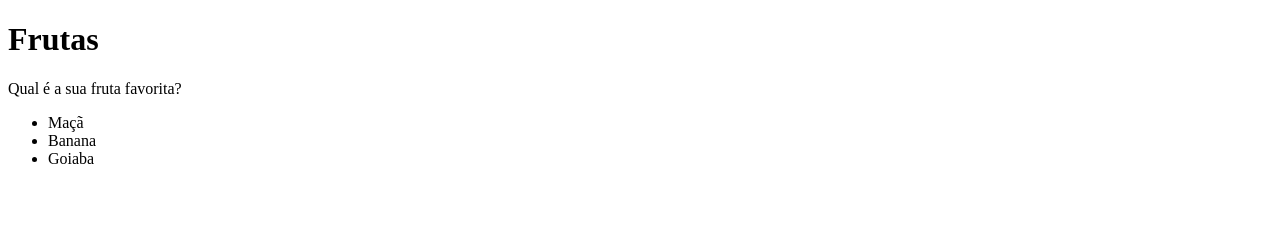
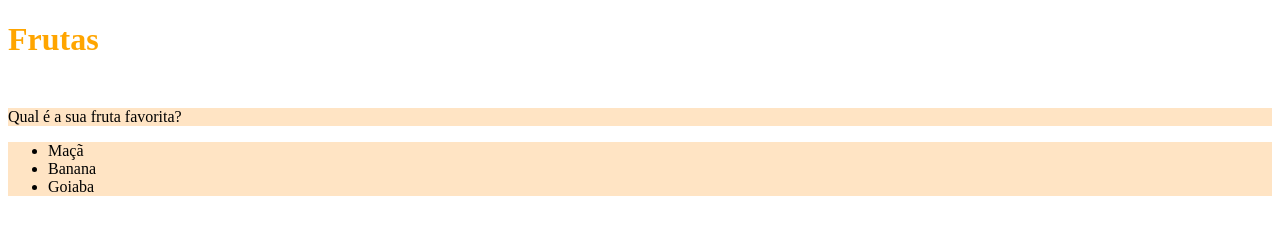
Before and after one commit to ribeiro-henrique/trybe-excercicios, a plain HTML site: page fundamentos/secao-02-introducao-a-html-e-css/dia-02-html-e-css-primeiros-passos-em-css/index.html in a window 1280 px wide. Drawn offline with Linux system fonts and the light colour scheme.

Commit message:
colorizei index

```diff
--- a/fundamentos/secao-02-introducao-a-html-e-css/dia-02-html-e-css-primeiros-passos-em-css/index.html
+++ b/fundamentos/secao-02-introducao-a-html-e-css/dia-02-html-e-css-primeiros-passos-em-css/index.html
@@ -3,12 +3,25 @@
   <head>
     <meta charset="UTF-8">
     <title>HTML</title>
-    <style></style>
+    <style>
+       h1 {
+        height: 65px; color: orange;
+       }
+
+       ul {
+        background-color: aquamarine;
+       }
+
+       #backgroud-changes {
+        background-color: bisque;
+       }
+
+    </style>
   </head>
   <body>
     <h1>Frutas</h1>
-    <p>Qual é a sua fruta favorita?</p>
-    <ul>
+    <p id="backgroud-changes">Qual é a sua fruta favorita?</p>
+    <ul id="backgroud-changes">
       <li>Maçã</li>
       <li>Banana</li>
       <li>Goiaba</li>
```
